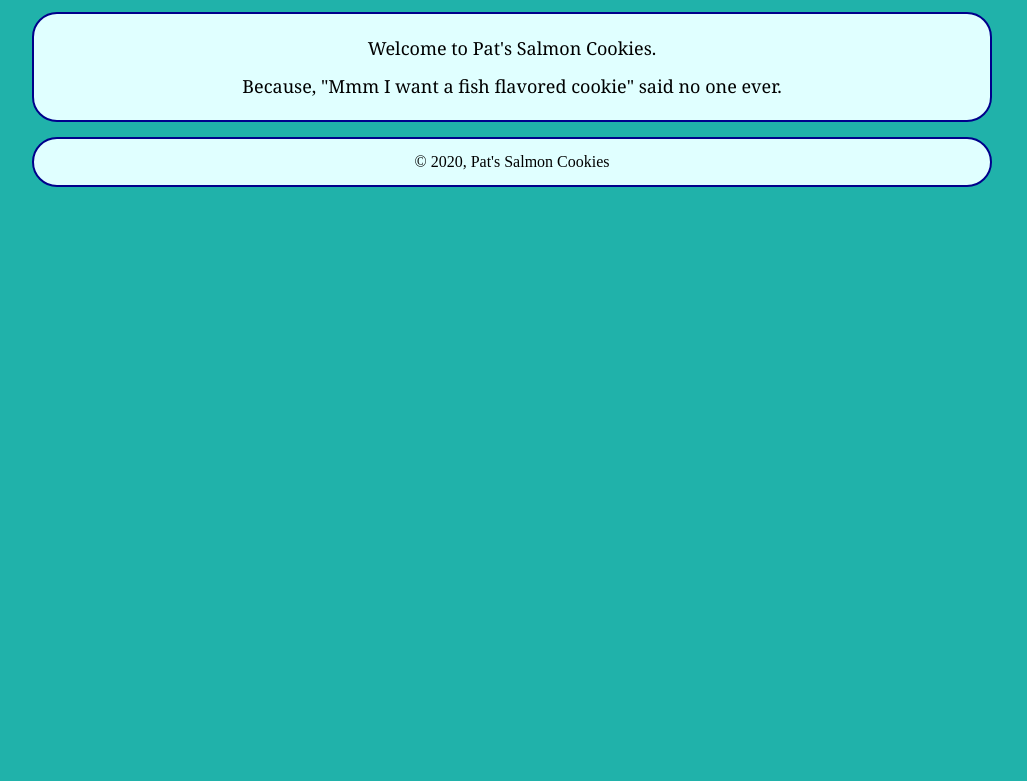
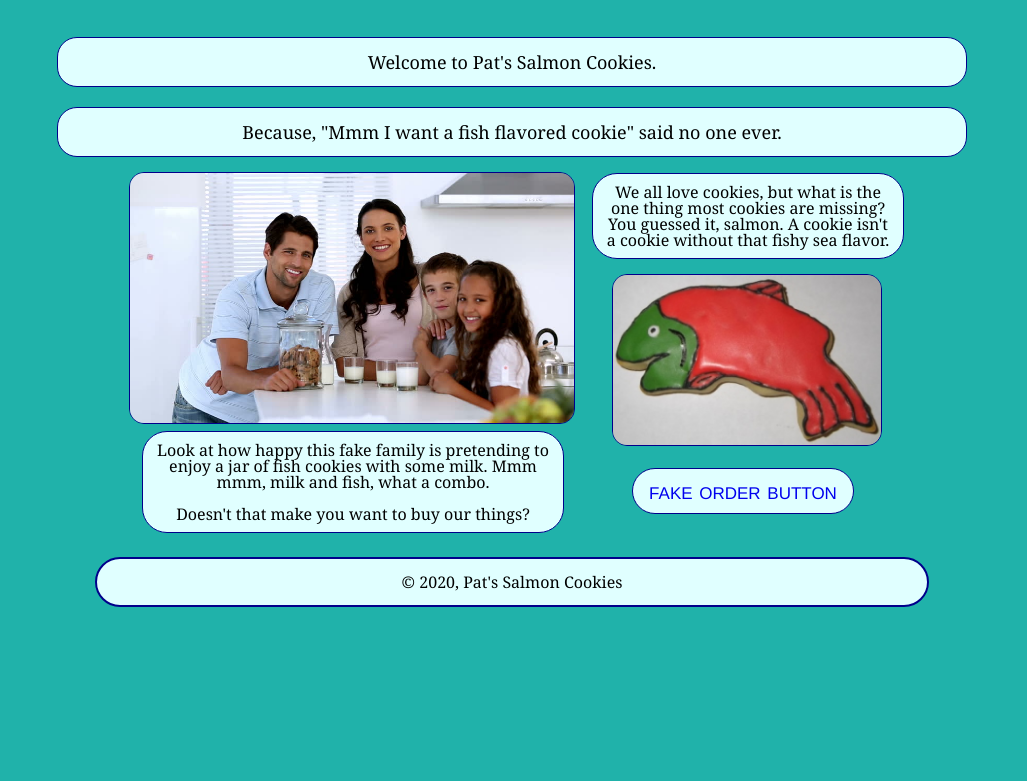
Before and after one commit to scottfalbo/cookie-stand, a plain HTML site: page index.html in a window 1280 px wide. Shown: the part 117-898 px from the top of the page, without its empty margins (128-1155 px from the left). Before the commit the page ends 800 px from the top, so only its background shows below. Drawn offline with Linux system fonts and the light colour scheme.

Commit message:
added images, did some styling, fixed curve controller function

```diff
--- a/css/style.css
+++ b/css/style.css
@@ -1,7 +1,7 @@
 html {
   background-color: lightseagreen;
+  font-family: Georgia, 'Times New Roman', Times, serif;
 }
-
 body {
   margin: auto;
   width: 960px;
@@ -22,7 +22,6 @@ h1 {
   position: relative;
   bottom: 55px;
 }
-
 #left-logo {
   width: 200px;
   position: relative;
@@ -40,7 +39,6 @@ header > nav > ul {
   position: relative;
   bottom: 105px;
 }
-
 header > nav > ul > li {
   display: inline-block;
   background-color: white;
@@ -48,35 +46,84 @@ header > nav > ul > li {
   margin: 0px 3px 0px 3px;
   border: 1px solid darkblue;
   border-radius: 25px;
-  /* width: 90px; */
-  font-family: Georgia, 'Times New Roman', Times, serif;
 }
-
 header > nav > ul > li > a {
   text-decoration: none;
 }
 
 main {
   margin-top: 15px;
-  background-color: lightcyan;
-  border: 2px solid darkblue;
-  border-radius: 25px;
   padding: 25px;
 }
-
 main > p {
-  font-family: Georgia, 'Times New Roman', Times, serif;
   font-size: large;
+  background-color: lightcyan;
+  padding: 15px;
+  border: 1px solid darkblue;
+  border-radius: 20px;
 }
-
 main > p:nth-child(2) {
   margin-top: 20px;
 }
+section {
+  margin: 15px auto 0 auto;
+  width: 900px;
+  height: 360px;
+}
+section > figure > img {
+  position: relative;
+  right: 160px;
+  border: 1px solid darkblue;
+  border-radius: 15px;
+  height: 250px;
+}
+figcaption {
+  background-color: lightcyan;
+  width: 400px;
+  border: 1px solid darkblue;
+  border-radius: 25px;
+  padding: 10px;
+  position: relative;
+  left: 80px;
+  margin-top: 5px;
+}
+section > img {
+  position: relative;
+  left: 235px;
+  border: 1px solid darkblue;
+  border-radius: 15px;
+  height: 170px;
+  bottom: 345px;
+}
+section > p {
+  background-color: lightcyan;
+  width: 290px;
+  position: relative;
+  left: 530px;
+  bottom: 360px;
+  border: 1px solid darkblue;
+  border-radius: 25px;
+  padding: 10px;
+}
+section > p:nth-child(4) {
+  margin: 35px 0px 0px 40px;
+  width: 200px;
+}
+section > p:nth-child(4):hover {
+  background-color: lightsalmon;
+}
+section > p:nth-child(4) > a {
+  text-decoration: none;
+  font-variant: small-caps;
+  font-family: 'Franklin Gothic Medium', 'Arial Narrow', Arial, sans-serif;
+  font-size: x-large;
+}
 
 footer {
-  margin-top: 15px;
+  margin: 0px auto 0 auto;
   background-color: lightcyan;
   border: 2px solid darkblue;
   border-radius: 25px;
   padding: 15px;
+  width: 800px;
 }
--- a/index.html
+++ b/index.html
@@ -28,8 +28,13 @@
     <p>Welcome to Pat's Salmon Cookies.</p>
     <p>Because, "Mmm I want a fish flavored cookie" said no one ever.</p>
     <section>
-      <section id="storeLocations"></section>
-      <section></section>
+      <figure>
+        <img src="images/family.jpg" alt="fake family smiling like doofs in the kitchen">
+        <figcaption>Look at how happy this fake family is pretending to enjoy a jar of fish cookies with some milk.  Mmm mmm, milk and fish, what a combo.<br><br>Doesn't that make you want to buy our things?</figcaption>
+      </figure>
+      <p>We all love cookies, but what is the one thing most cookies are missing?  You guessed it, salmon.  A cookie isn't a cookie without that fishy sea flavor.</p>
+      <img src="images/frosted-cookie.jpg" alt="photo of a salmon cookie">
+      <p><a href=#>fake order button</a></p>
     </section>
   </main>
   <footer>
```
Also changed, not shown: js/app.js (+6 -6 lines), images/cutter.jpeg (added), images/family.jpg (added), images/fish.jpg (added), images/frosted-cookie.jpg (added), images/shirt.jpg (added).
